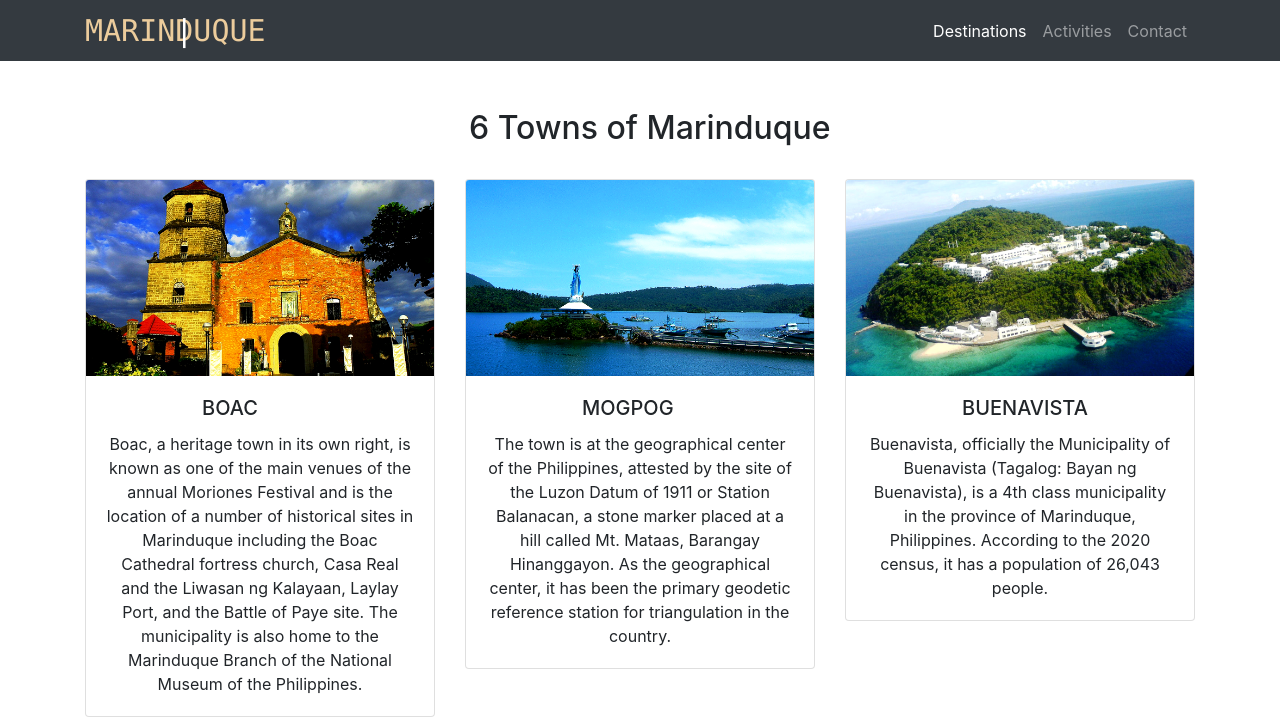
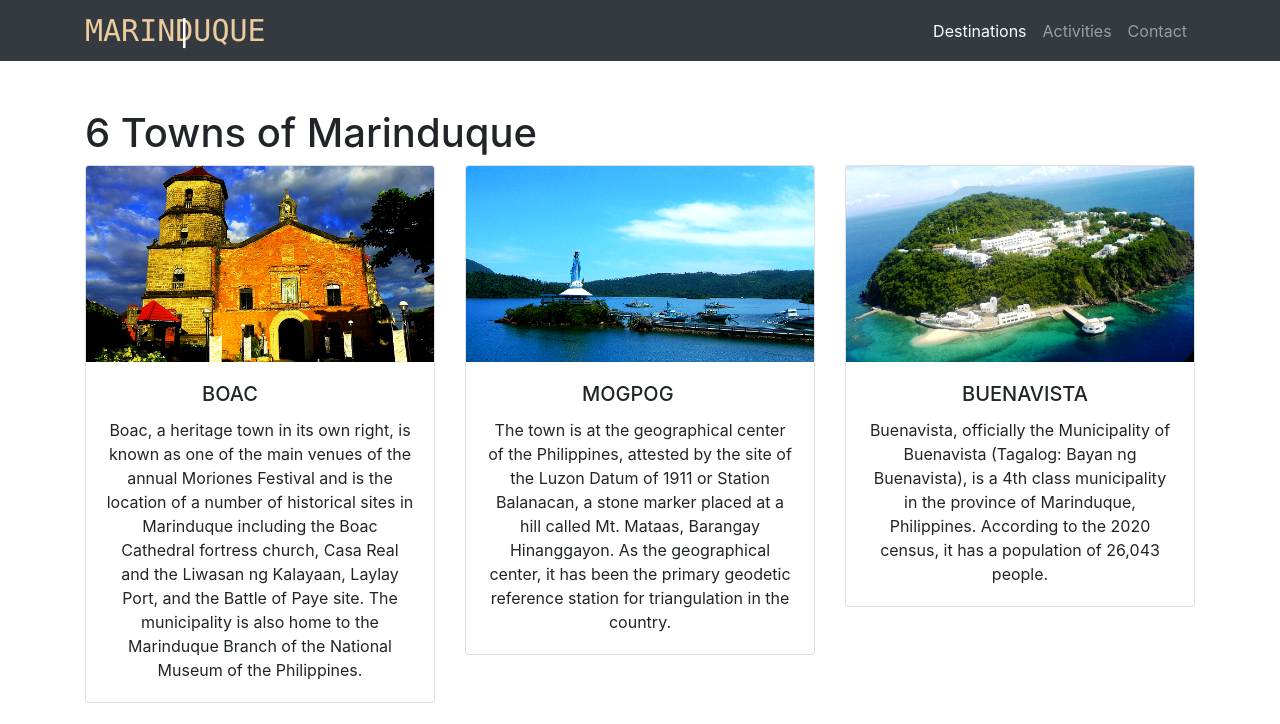
Before and after one commit to zdotdev/Marinduque-Tourism, a plain HTML site: page index.html in a window 1280 px wide. Shown: the top 724 px of the page. Drawn offline with nearby package versions, Linux system fonts and the light colour scheme.

Commit message:
Update title index.html

```diff
--- a/index.html
+++ b/index.html
@@ -38,7 +38,8 @@
 
   <section id="destinations" class="py-5">
     <div class="container">
-      <h2>6 Towns of Marinduque</h2>
+      <h1 class="title-header">6 Towns of Marinduque</h1>
+      <div class="flex-wrap">
       <div class="row">
         <div class="col-lg-4 col-md-6 mb-4">
           <div class="card">
@@ -95,6 +96,7 @@
           </div>
         </div>
 
+        </div>
       </div>
     </div>
   </section>
```
